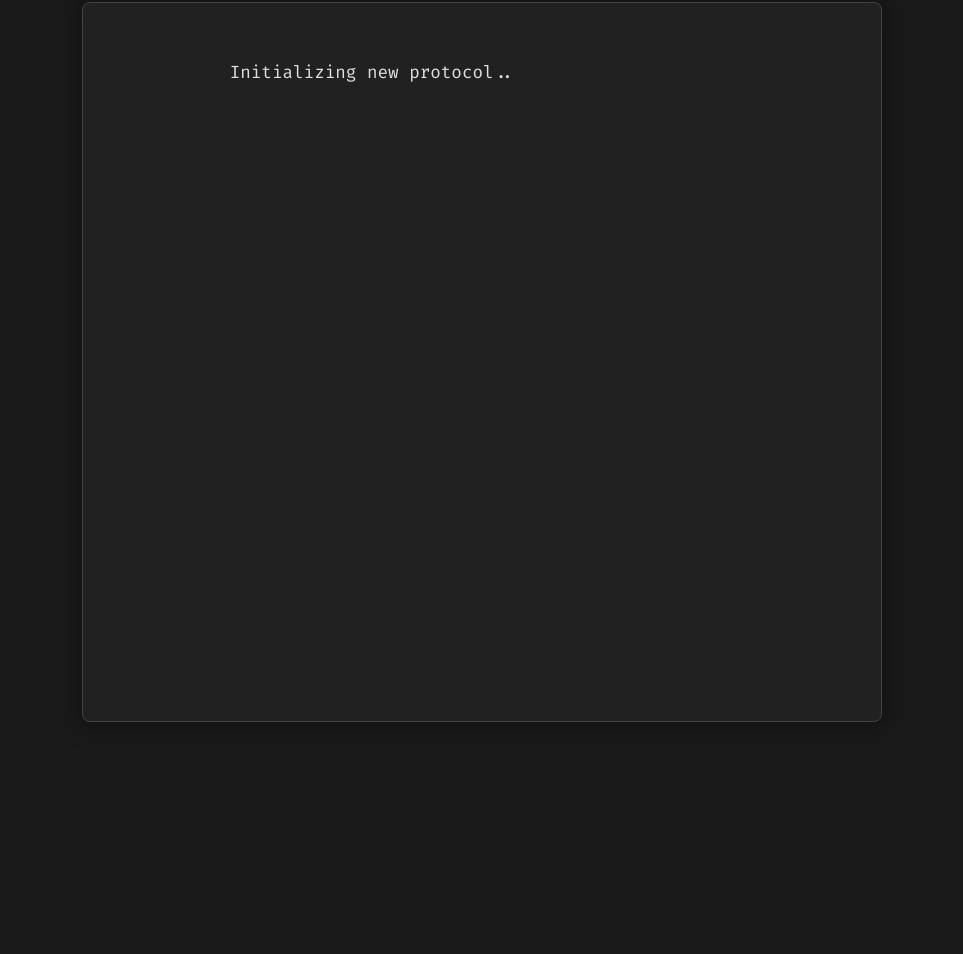
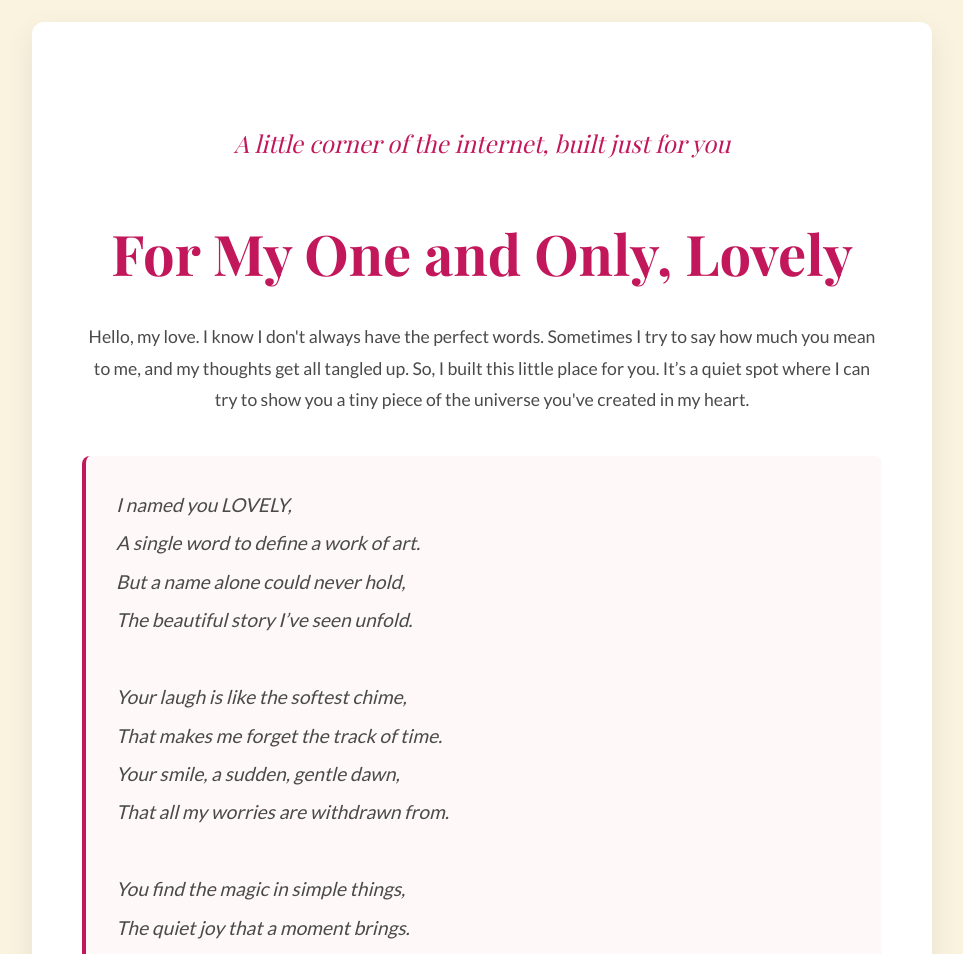
Before and after one commit to pratyushswain01/my_lovely, a website: page index.html in a window 1280 px wide. Shown: the part 38-992 px from the top of the page, without its empty margins (158-1121 px from the left). Before the commit the page ends 800 px from the top, so only its background shows below. Drawn offline with nearby package versions, Linux system fonts and the light colour scheme; a web font is replaced by a local one.

Commit message:
Update index.html

```diff
--- a/index.html
+++ b/index.html
@@ -3,174 +3,194 @@
 <head>
     <meta charset="UTF-8">
     <meta name="viewport" content="width=device-width, initial-scale=1.0">
-    <title>Connection: Stable</title>
+    <title>For My Lovely ❤️</title>
+
+    <!-- Google Fonts for a romantic feel -->
+    <link rel="preconnect" href="https://fonts.googleapis.com">
+    <link rel="preconnect" href="https://fonts.gstatic.com" crossorigin>
+    <link href="https://fonts.googleapis.com/css2?family=Playfair+Display:ital,wght@0,400..900;1,400..900&family=Lato:wght@300;400&display=swap" rel="stylesheet">
+
     <style>
-        @import url('https://fonts.googleapis.com/css2?family=Fira+Code:wght@400;700&display=swap');
-
+        /* --- Basic Setup --- */
         body {
-            background-color: #1a1a1a;
-            color: #e0e0e0;
-            font-family: 'Fira Code', monospace;
+            background-color: #FAF3E0; /* A soft, warm cream background */
+            font-family: 'Lato', sans-serif;
+            color: #4A4A4A; /* A soft, dark gray for text */
             margin: 0;
-            padding: 0;
-            display: flex;
-            align-items: center;
-            justify-content: center;
-            height: 100vh;
-            overflow: hidden;
+            padding: 20px;
+            line-height: 1.8;
         }
 
-        #terminal-window {
-            width: 90%;
+        /* --- The Main Content Box --- */
+        .container {
             max-width: 800px;
-            height: 90vh;
-            background-color: #212121;
-            border: 1px solid #444;
-            border-radius: 8px;
-            box-shadow: 0 0 25px rgba(0, 0, 0, 0.5);
-            overflow-y: auto; /* This enables scrolling */
-            padding: 20px;
-            box-sizing: border-box; /* Ensures padding is included in height */
-        }
-        /* Custom scrollbar for a better look */
-        #terminal-window::-webkit-scrollbar {
-            width: 8px;
-        }
-        #terminal-window::-webkit-scrollbar-track {
-            background: #212121;
-        }
-        #terminal-window::-webkit-scrollbar-thumb {
-            background: #555;
-            border-radius: 4px;
+            margin: 40px auto;
+            background-color: #ffffff;
+            padding: 50px;
+            border-radius: 12px;
+            box-shadow: 0 10px 30px rgba(0, 0, 0, 0.08);
+            text-align: center;
         }
 
-        /* The ASCII Art at the top */
-        #ascii-art {
-            white-space: pre;
-            text-align: center;
-            color: #777; /* Dimmer color to distinguish it */
-            margin-bottom: 30px;
-            font-size: 0.9em; /* Slightly smaller to fit well */
-            animation: fadeInArt 3s ease-in;
+        /* --- Typography --- */
+        h1, h2, h3 {
+            font-family: 'Playfair Display', serif;
+            color: #C2185B; /* A deep, romantic rose color */
         }
 
-        @keyframes fadeInArt {
-            from { opacity: 0; }
-            to { opacity: 1; }
+        h1 {
+            font-size: 3.5em;
+            margin-bottom: 10px;
         }
 
-        #text-container {
-            white-space: pre-wrap;
-            font-size: 1.1em;
-            line-height: 1.9;
+        h2 {
+            font-size: 1.5em;
+            margin-top: 50px;
+            font-style: italic;
+            font-weight: 400;
         }
 
-        #text-content {
-            display: inline;
+        h3 {
+            font-size: 2em;
+            border-bottom: 2px solid #F8BBD0; /* A pale pink underline */
+            display: inline-block;
+            padding-bottom: 5px;
+            margin-top: 60px;
+            margin-bottom: 30px;
         }
 
-        .cursor {
-            display: inline-block;
-            background-color: #ff8ac1; /* A soft, romantic magenta */
-            width: 11px;
-            height: 1.1em;
-            animation: blink 1s step-end infinite;
-            margin-left: 5px;
-            vertical-align: middle;
+        p {
+            font-size: 1.1em;
         }
 
-        @keyframes blink {
-            from, to { background-color: transparent; }
-            50% { background-color: #ff8ac1; }
+        /* --- Special Sections --- */
+        .poem {
+            background-color: #FFF8F9; /* A very light pink background for the poem */
+            padding: 30px;
+            border-radius: 8px;
+            border-left: 4px solid #C2185B;
+            text-align: left;
+            margin: 40px auto;
+            white-space: pre-wrap; /* This keeps the poem's line breaks */
+            font-size: 1.2em;
+            font-style: italic;
+            line-height: 2;
         }
 
-        .highlight {
-            color: #ff8ac1;
-            font-weight: 700;
+        .reasons-list {
+            list-style-type: '💕'; /* Cute heart bullets */
+            padding-left: 30px;
+            text-align: left;
+            display: inline-block;
         }
-        .success {
-            color: #2ecc71;
+
+        .reasons-list li {
+            padding-left: 15px;
+            margin-bottom: 15px;
         }
+
+        .gallery {
+            display: flex;
+            justify-content: space-around;
+            flex-wrap: wrap;
+            gap: 20px;
+            margin-top: 30px;
+        }
+
+        .gallery-item {
+            flex-basis: 220px;
+        }
+
+        .gallery-item img {
+            width: 100%;
+            height: 220px;
+            object-fit: cover;
+            border-radius: 8px;
+            box-shadow: 0 4px 15px rgba(0,0,0,0.1);
+            transition: transform 0.3s ease;
+        }
+
+        .gallery-item img:hover {
+            transform: scale(1.05);
+        }
+
+        .gallery-item p {
+            font-size: 0.9em;
+            margin-top: 10px;
+            color: #6d6d6d;
+        }
+
+        .final-promise {
+            font-size: 1.2em;
+            font-style: italic;
+            margin-top: 60px;
+            color: #333;
+        }
+
+        .signature {
+            font-family: 'Playfair Display', serif;
+            font-size: 2em;
+            color: #C2185B;
+            margin-top: 40px;
+        }
+
     </style>
 </head>
 <body>
 
-    <div id="terminal-window">
+    <div class="container">
 
-        <div id="text-container">
-            <span id="text-content"></span><span class="cursor"></span>
+        <h2>A little corner of the internet, built just for you</h2>
+        <h1>For My One and Only, Lovely</h1>
+
+        <p>
+            Hello, my love. I know I don't always have the perfect words. Sometimes I try to say how much you mean to me, and my thoughts get all tangled up. So, I built this little place for you. It’s a quiet spot where I can try to show you a tiny piece of the universe you've created in my heart.
+        </p>
+
+        <div class="poem">I named you LOVELY,
+A single word to define a work of art.
+But a name alone could never hold,
+The beautiful story I’ve seen unfold.
+
+Your laugh is like the softest chime,
+That makes me forget the track of time.
+Your smile, a sudden, gentle dawn,
+That all my worries are withdrawn from.
+
+You find the magic in simple things,
+The quiet joy that a moment brings.
+A shared glance, a hand to hold,
+A story whispered, more precious than gold.
+
+It isn't just the name you bear,
+It's in your soul, it's in the air.
+You're lovely in the way you see the world,
+In every kind and gentle word.
+
+So yes, I named you LOVELY, it's true,
+But the word’s real meaning, I found in you. ❤️ forever
         </div>
+
+        <h3>A Few Reasons Why You're My Everything</h3>
+
+        <ul class="reasons-list">
+            <li>The way your eyes light up when you smile.</li>
+            <li>Your incredible kindness, which makes the world brighter.</li>
+            <li>How an ordinary day becomes an adventure with you.</li>
+            <li>The feeling of home I find whenever I'm with you.</li>
+            <li>Because you love me for exactly who I am.</li>
+        </ul>
+
+
+
+        <p class="final-promise">
+            This page is just a small digital symbol of a feeling that is too big for any screen. My promise to you is to spend my life trying to make you feel as happy, as safe, and as cherished as you make me feel every single day. You are my favorite person, my calm in the storm, and my greatest adventure.
+        </p>
+
+        <p class="signature">
+            With All My Love, Forever and Always
+        </p>
     </div>
-
-    <script>
-        const terminalWindow = document.getElementById('terminal-window');
-        const contentElement = document.getElementById('text-content');
-        const linesToType = [
-            'Initializing new protocol...',
-            'Name: <span class="highlight">Project_Close_The_Distance.js</span>',
-            'Objective: Make miles disappear.\n',
-            '<span class="success">Status: Executing...</span>\n\n',
-            'My Lovely,',
-
-            'That\'s now i am in your heart , inside your core of your heart',
-            'But since I can\'t be there physically, I wrote this for us.',
-            'A plan to feel close, even when we\'re far.\n',
-            'Here is our only mission:\n',
-            '    <span class="highlight">1. Sync our heartbeat.</span> Let\'s find a 10-minute meditation on YouTube and do it at the exact same time. For ten minutes, we\'ll be breathing in sync.',
-            '    <span class="highlight">2. Watch a movie together.</span> We\'ll press play on the same movie, at the same second. We can text our reactions as if we were on the same couch.',
-            '    <span class="highlight">3. Read the same book.</span> We\'ll pick a book and read one chapter a night. We can talk about it the next day. It\'s like our own private book club.',
-            '    <span class="highlight">4. A promise.</span> Let\'s each write a letter, by hand, about our dreams for our future together. We\'ll seal them and promise not to open them until the next time we\'re in the same room.\n\n',
-            'This isn\'t just a list.',
-            'It\'s a bridge I\'m building, from my screen to yours.',
-            'From my heart to yours.\n\n',
-            'I love you more than all the miles between us.\n\n',
-            'Waiting for you on the other side of this screen...\n',
-            '<span class="highlight">  ♡ </span>'
-        ];
-
-        let lineIndex = 0;
-        let charIndex = 0;
-
-        function type() {
-            // The auto-scrolling magic happens here!
-            terminalWindow.scrollTop = terminalWindow.scrollHeight;
-
-            if (lineIndex < linesToType.length) {
-                const currentLine = linesToType[lineIndex];
-
-                if (currentLine.charAt(charIndex) === '<') {
-                    const closingTagIndex = currentLine.indexOf('>', charIndex);
-                    contentElement.innerHTML += currentLine.substring(charIndex, closingTagIndex + 1);
-                    charIndex = closingTagIndex;
-                } else {
-                    contentElement.innerHTML += currentLine.charAt(charIndex);
-                }
-
-                charIndex++;
-
-                if (charIndex >= currentLine.length) {
-                    contentElement.innerHTML += '\n';
-                    charIndex = 0;
-                    lineIndex++;
-                    let pauseBetweenLines = 1500;
-                    setTimeout(type, pauseBetweenLines);
-                } else {
-                    let typingSpeed = 50;
-                    if (',.?!'.includes(currentLine.charAt(charIndex-1))) {
-                        typingSpeed = 400;
-                    }
-                    setTimeout(type, typingSpeed);
-                }
-            } else {
-                document.querySelector('.cursor').style.display = 'inline-block';
-            }
-        }
-
-        document.addEventListener('DOMContentLoaded', () => {
-            // Wait for the art fade-in to finish before starting to type
-            setTimeout(type, 3000);
-        });
-    </script>
 
 </body>
 </html>
```
